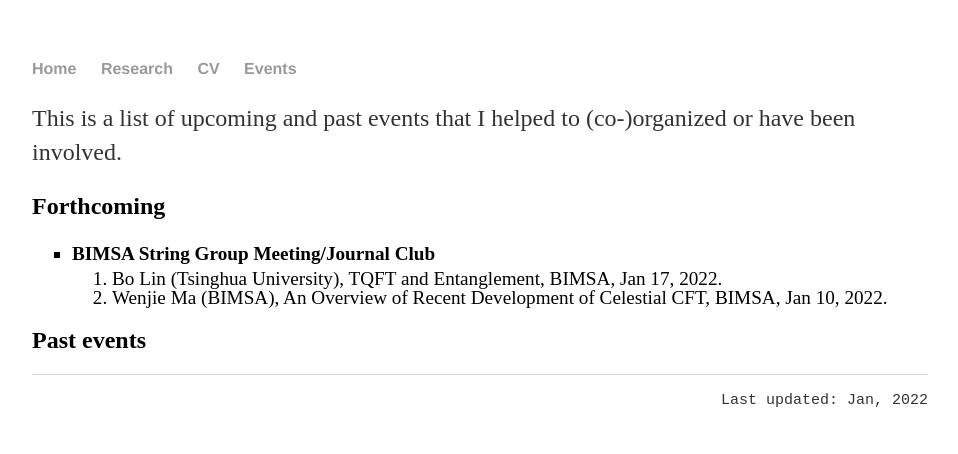
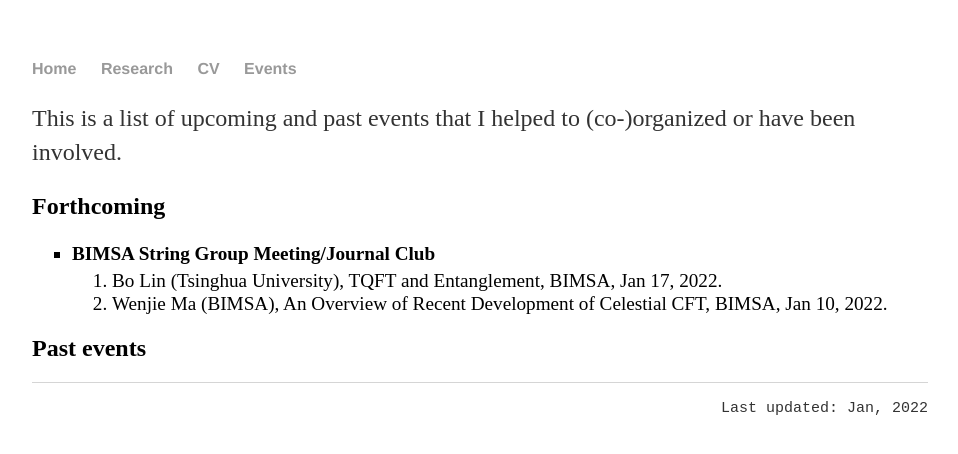
Before and after one commit to hhzou/hhzou.github.io, a Jekyll site: the page built from events/index.html, in a window 1280 px wide. Shown: the top 454 px of the page, without its empty margins (160-1118 px from the left). Built offline with Jekyll 4.4.1, drawn with Linux system fonts in a browser that asks for light colours.

Commit message:
Update index.html

```diff
--- a/events/index.html
+++ b/events/index.html
@@ -10,7 +10,7 @@ title: Hao Zou - Events
 	<h2>Forthcoming</h2>
 	<ul style="font-size:1.2em; line-height: 150%; list-style-type: square">
 		<li> <strong>BIMSA String Group Meeting/Journal Club</strong>
-			<ol style="line-height: 100%">
+			<ol style="line-height: 120%">
 				<li>
 					Bo Lin (Tsinghua University), TQFT and Entanglement, BIMSA, Jan 17, 2022.
 				</li>
```
